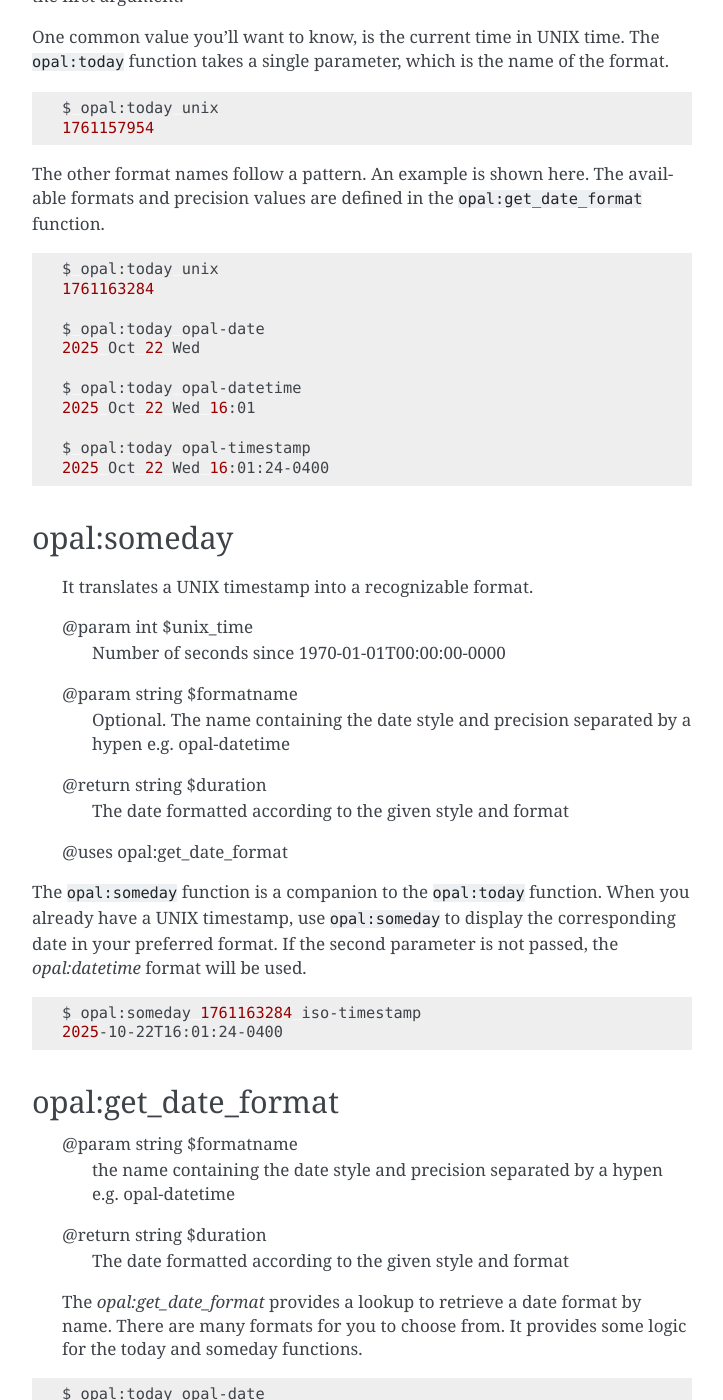
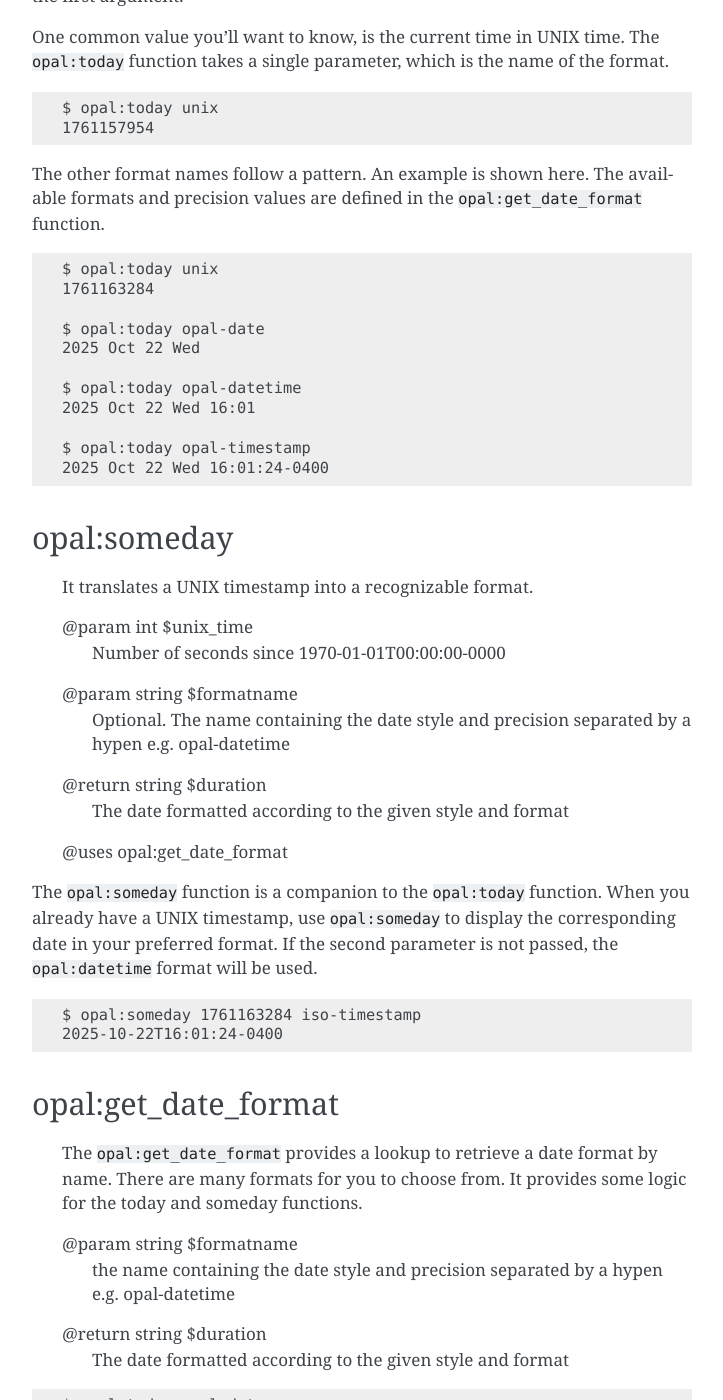
Before and after one commit to andrewwoods/opal-documentation-rtd, a Sphinx documentation site: the page built from docs/source/bash-datetime.rst, in a window 1280 px wide and 1400 px high, scrolled down 1061 px. Shown: the whole window, without its empty margins (388-1111 px from the left). Built offline with Sphinx 7.4.7, drawn with Linux system fonts in a browser that asks for light colours; some of the changed lines change nothing that is shown; some of the changed text lies outside the part shown.

Commit message:
Improved formatting

```diff
--- a/docs/source/bash-datetime.rst
+++ b/docs/source/bash-datetime.rst
@@ -54,7 +54,7 @@ One common value you'll want to know, is the current time in UNIX time. The
 ``opal:today`` function takes a single parameter, which is the name of the
 format.
 
-.. code-block :: bash
+.. code-block:: text
 
     $ opal:today unix
     1761157954
@@ -63,7 +63,7 @@ The other format names follow a pattern. An example is shown here. The
 available formats and precision values are defined in the
 ``opal:get_date_format`` function.
 
-.. code-block :: bash
+.. code-block:: text
 
     $ opal:today unix
     1761163284
@@ -96,9 +96,9 @@ opal:someday
 
 The ``opal:someday`` function is a companion to the ``opal:today`` function. When
 you already have a UNIX timestamp, use ``opal:someday`` to display the
-corresponding date in your preferred format. If the second parameter is not passed, the `opal:datetime` format will be used.
+corresponding date in your preferred format. If the second parameter is not passed, the ``opal:datetime`` format will be used.
 
-.. code-block :: bash
+.. code-block:: text
 
     $ opal:someday 1761163284 iso-timestamp
     2025-10-22T16:01:24-0400
@@ -107,17 +107,18 @@ corresponding date in your preferred format. If the second parameter is not pass
 opal:get_date_format
 --------------------
 
+    The ``opal:get_date_format`` provides a lookup to retrieve a date format by name.
+    There are many formats for you to choose from. It provides some logic for the
+    today and someday functions.
+
     @param string $formatname
         the name containing the date style and precision separated by a hypen e.g. opal-datetime
 
     @return string $duration
         The date formatted according to the given style and format
 
-    The `opal:get_date_format` provides a lookup to retrieve a date format by name.
-    There are many formats for you to choose from. It provides some logic for the
-    today and someday functions.
 
-.. code-block :: bash
+.. code-block:: text
 
     $ opal:today opal-date
     2025 Oct 22 Wed
@@ -195,17 +196,17 @@ time of year, for a given precision.
     $ opal:today opal-timestamp
     2025 Oct 22 Wed 14:51:53-0400
 
-Looking to use a day-first format? Try the `world` style
+Looking to use a day-first format? Try the ``world`` style
 
-.. code-block :: bash
+.. code-block:: text
 
     $ opal:today world-date
     22/10/2025
 
-    $ opal:today opal-datetime
+    $ opal:today world-datetime
     22/10/2025 14:51
 
-    $ opal:today opal-timestamp
+    $ opal:today world-timestamp
     22/10/2025 14:51:53-0400
 
 
@@ -225,10 +226,10 @@ opal:duration
     @return string $duration
         A report of the calculation
 
-The `opal:duration` tells you the difference in time between two unix
+The ``opal:duration`` tells you the difference in time between two unix
 timestamps.
 
-.. code-block :: bash
+.. code-block:: text
 
     $ opal:duration 1761163284 1761165351
     0 years 0 days 0 hours 34 minutes 27 seconds
@@ -252,7 +253,7 @@ opal:interval_to_seconds
     @return integer $seconds
         The calculation result in seconds
 
-.. code-block :: bash
+.. code-block:: text
 
     $ opal:interval_to_seconds days 2
     172800
@@ -269,7 +270,7 @@ opal:epoch
     @return integer $seconds
         The date represented in UNIX epoch seconds
 
-.. code-block :: bash
+.. code-block:: text
 
     $ opal:epoch 2026-03-17
-    1773763125
+    1773720000
```
